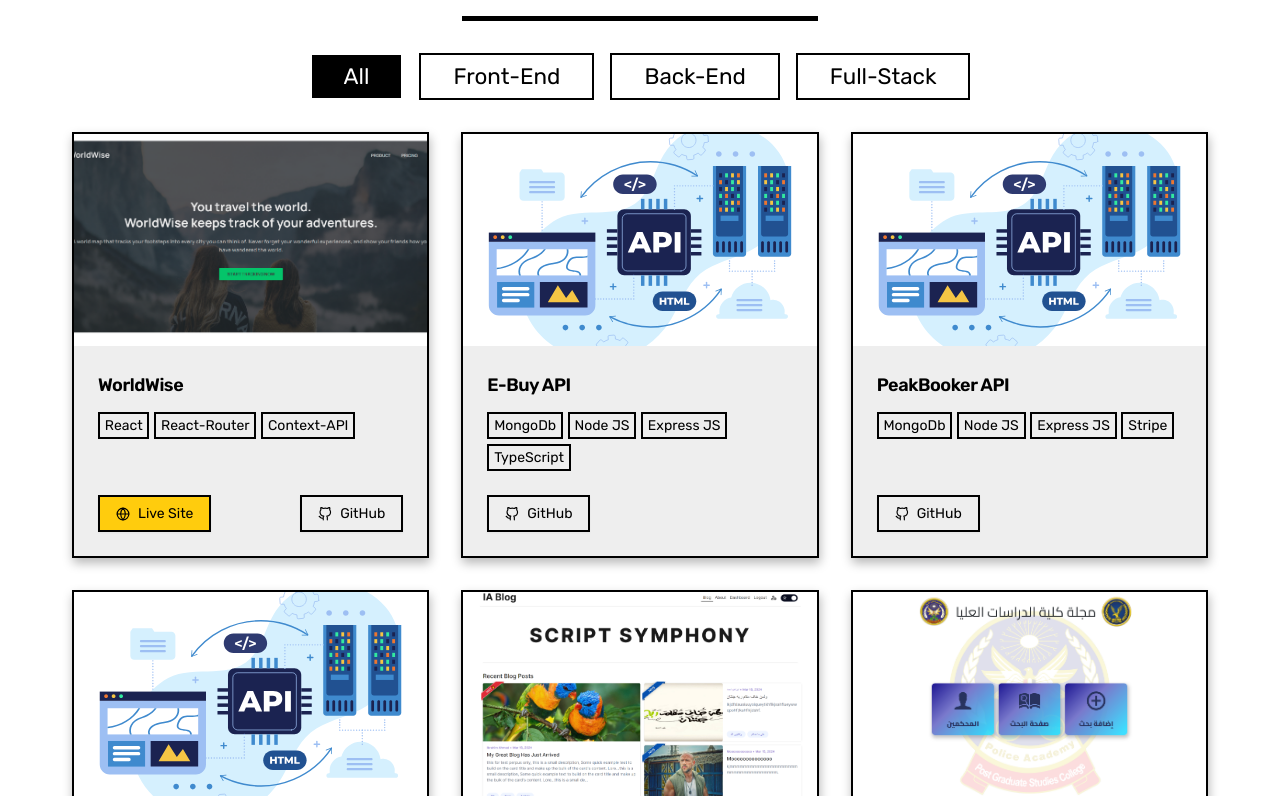
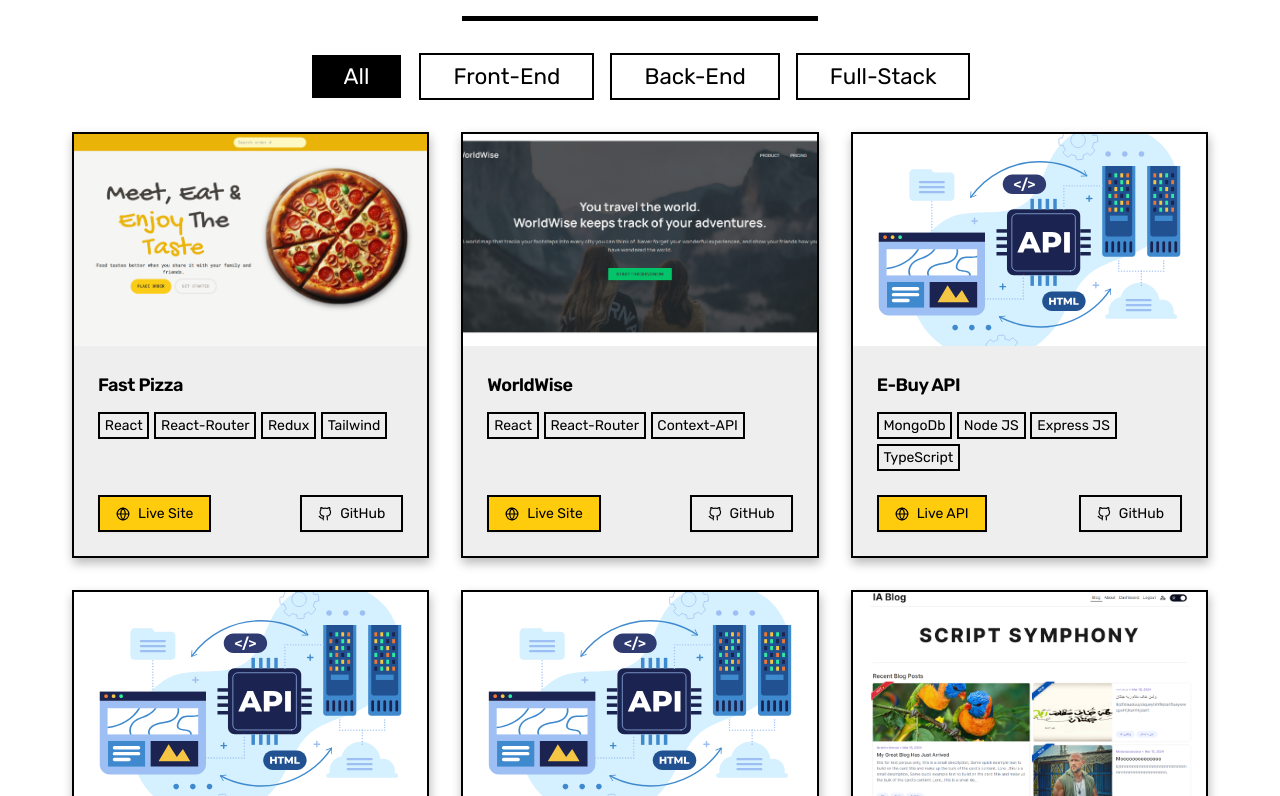
Before and after one commit to ibrahim11elian/My-Portfolio, a React (Create React App) app: page / in a window 1280 px wide. Shown: the part 1964-2760 px from the top of the page. Built offline with nearby package versions, Linux system fonts and the light colour scheme.

Commit message:
Add new project portfolio

```diff
--- a/src/data/projects_data.js
+++ b/src/data/projects_data.js
@@ -11,11 +11,21 @@ import SnapQuizBuilder from "../images/projects/snapQuiz-builder.png";
 import ScriptSymphony from "../images/projects/blog.png";
 import PostGraduateJournal from "../images/projects/post-graduate.png";
 import WorldWise from "../images/projects/worldWise.png";
+import FastPizza from "../images/projects/fast-pizza.png";
 
 // all data about the projects rendered in my portfolio
 export const data = [
   {
-    id: 17,
+    id: 19,
+    name: "Fast Pizza",
+    link: "https://github.com/ibrahim11elian/fast-pizza-app",
+    live: "https://fast-pizza-app-jet.vercel.app/",
+    tags: ["React", "React-Router", "Redux", "Tailwind"],
+    img: FastPizza,
+    category: "front",
+  },
+  {
+    id: 18,
     name: "WorldWise",
     link: "https://github.com/ibrahim11elian/worldwise",
     live: "https://world-wise-traveling.vercel.app/",
@@ -24,9 +34,10 @@ export const data = [
     category: "front",
   },
   {
-    id: 16,
+    id: 17,
     name: "E-Buy API",
     link: "https://github.com/ibrahim11elian/e-buy",
+    live: "https://e-buy-sigma.vercel.app/",
     tags: [
       "MongoDb",
       "Node JS",
@@ -40,9 +51,10 @@ export const data = [
     category: "back",
   },
   {
-    id: 15,
+    id: 16,
     name: "PeakBooker API",
     link: "https://github.com/ibrahim11elian/PeakBooker",
+    live: "https://peakbooker.vercel.app/",
     tags: [
       "MongoDb",
       "Node JS",
@@ -58,6 +70,7 @@ export const data = [
     id: 14,
     name: "Script Symphony Backend",
     link: "https://github.com/ibrahim11elian/scriptSymphony-backend",
+    live: "https://script-symphony.vercel.app/",
     tags: [
       "PostgreSQL",
       "Node JS",
```
Also changed, not shown: src/images/projects/fast-pizza.png (added).
